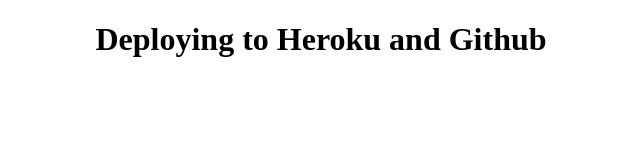
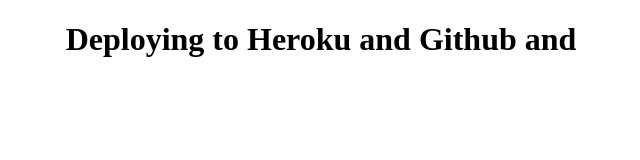
Before and after one commit to miangelortiz/NodeJS-HerokuPost, a website: page index.html in a window 1280 px wide. Shown: the whole page, without its empty margins (319-959 px from the left). Drawn offline with Linux system fonts and the light colour scheme.

Commit message:
change readme

```diff
--- a/index.html
+++ b/index.html
@@ -6,7 +6,7 @@
   </head>
   <body>
     <center>
-      <h1>Deploying to Heroku and Github</h1>
+      <h1>Deploying to Heroku and Github and</h1>
     </center>
   </body>
 </html>
```
